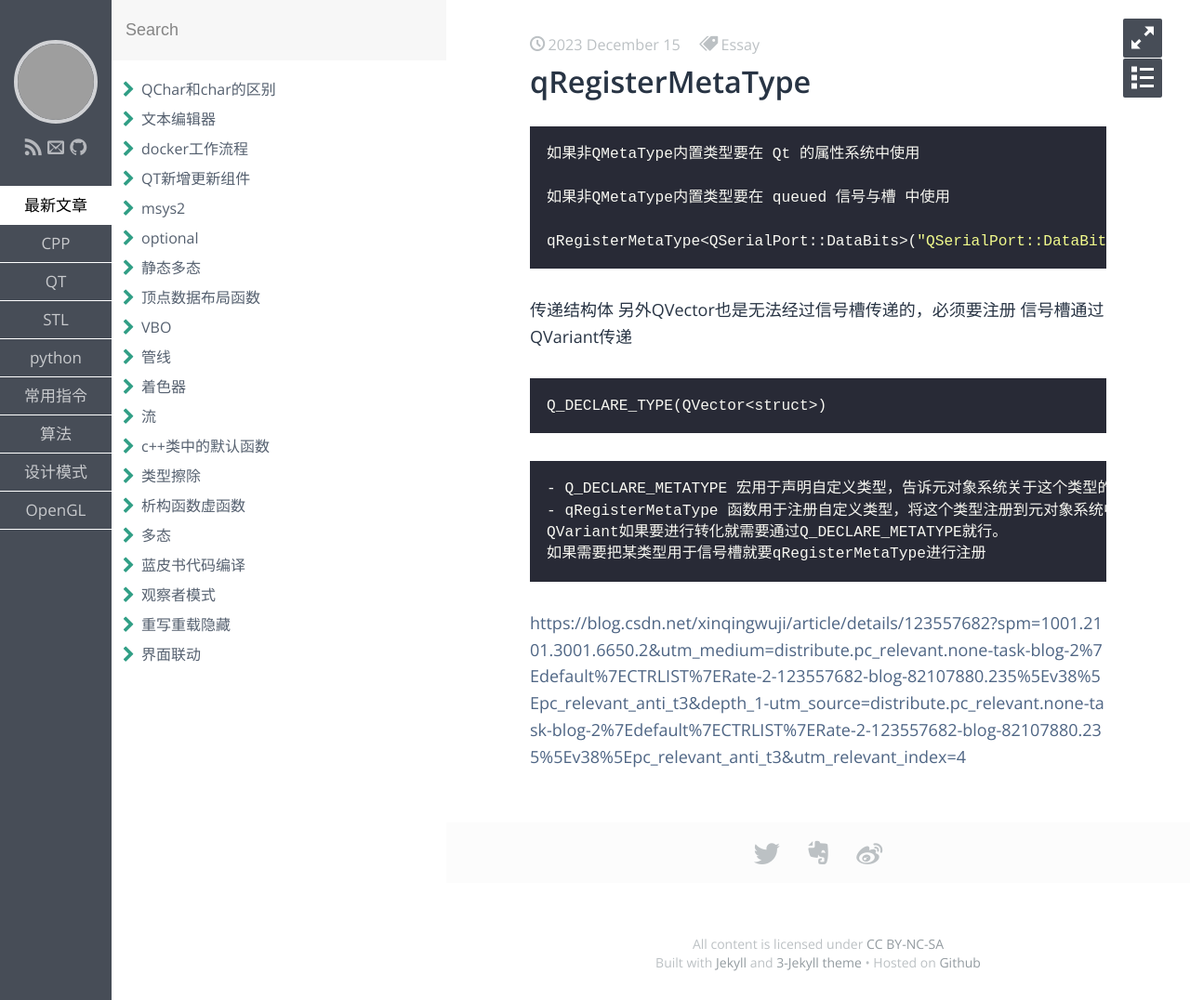
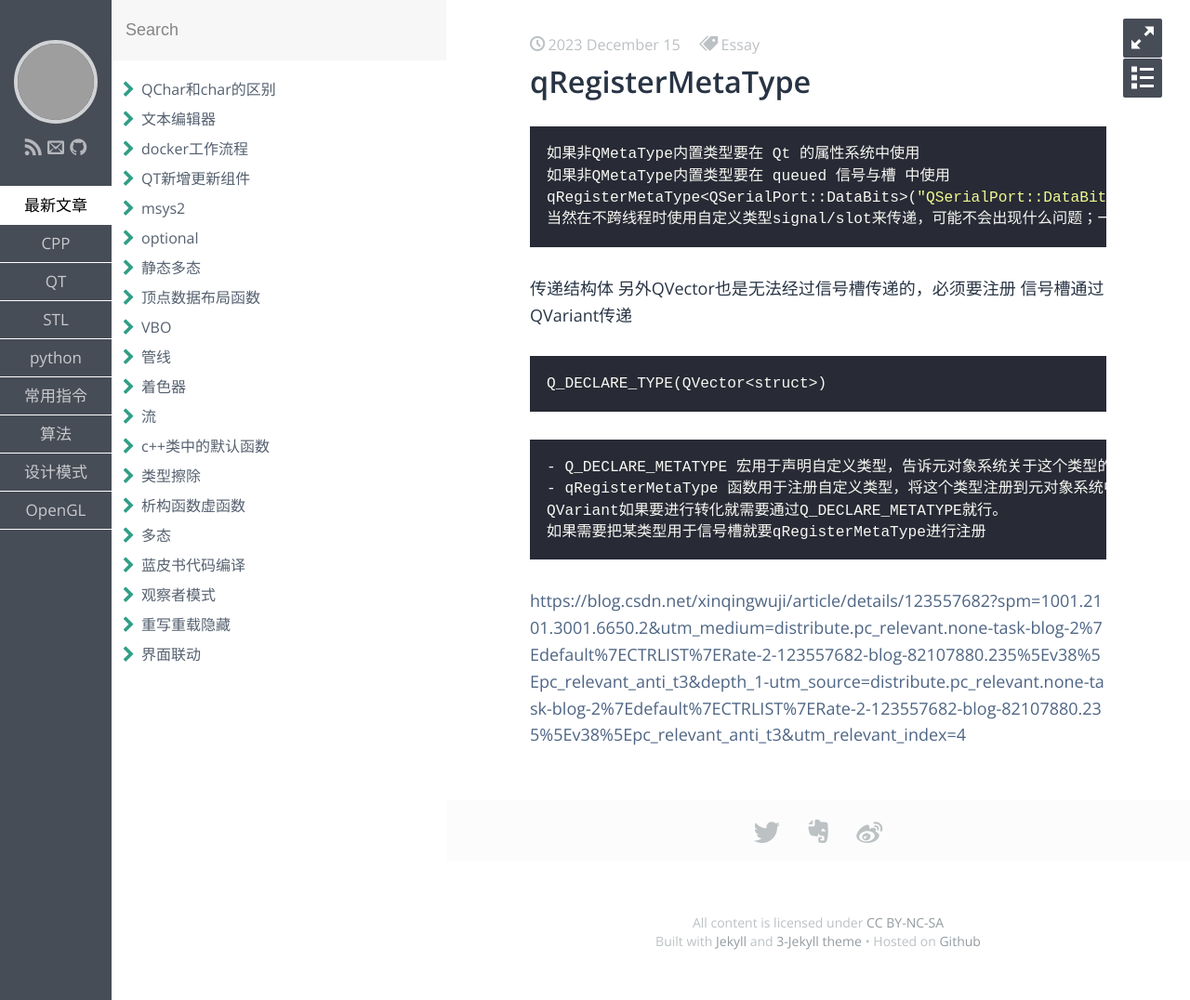
Before and after one commit to aliangaaa/aliangaaa.github.io, a Jekyll site: the page built from _posts/QT/2023-12-15-qRegisterMetaType.md, in a window 1280 px wide. Shown: the whole page at 93% size. Built offline with Jekyll 4.4.1, drawn with Linux system fonts in a browser that asks for light colours; some web fonts are replaced; grey boxes are pictures that could not be loaded.

Commit message:
Update 2023-12-15-qRegisterMetaType.md

````diff
--- a/_posts/QT/2023-12-15-qRegisterMetaType.md
+++ b/_posts/QT/2023-12-15-qRegisterMetaType.md
@@ -9,21 +9,24 @@ description:
 
 ```cpp
 如果非QMetaType内置类型要在 Qt 的属性系统中使用
+如果非QMetaType内置类型要在 queued 信号与槽 中使用
+qRegisterMetaType<QSerialPort::DataBits>("QSerialPort::DataBits");
+当然在不跨线程时使用自定义类型signal/slot来传递，可能不会出现什么问题；一旦涉及跨线程就很容易出错，回想下信号槽的作用就是用来对象与对象之间通信的，难免会跨线程，建议在使用自定义类型利用信号槽通信时，最好先通过qRegisterMetaType()将自定义类型进行注册，以免出错。
+```
 
-如果非QMetaType内置类型要在 queued 信号与槽 中使用
-
-qRegisterMetaType<QSerialPort::DataBits>("QSerialPort::DataBits");
-```
 传递结构体
 另外QVector也是无法经过信号槽传递的，必须要注册
 信号槽通过QVariant传递
+
 ```
 Q_DECLARE_TYPE(QVector<struct>)
 ```
+
 ```
 - Q_DECLARE_METATYPE 宏用于声明自定义类型，告诉元对象系统关于这个类型的一些信息，比如类型的名称、大小等。这样做的目的是为了让元对象系统能够识别和处理这个类型。通常情况下，你需要在类的定义中使用 Q_DECLARE_METATYPE，以便能够在信号槽机制中使用这个类型。
 - qRegisterMetaType 函数用于注册自定义类型，将这个类型注册到元对象系统中。这样做的目的是为了确保这个类型能够被正确地处理，比如能够正确地放入事件队列中，以便在信号槽连接中使用。通常情况下，你需要在使用这个类型的地方之前调用 qRegisterMetaType 来进行注册。
 QVariant如果要进行转化就需要通过Q_DECLARE_METATYPE就行。
 如果需要把某类型用于信号槽就要qRegisterMetaType进行注册
 ```
+
 <https://blog.csdn.net/xinqingwuji/article/details/123557682?spm=1001.2101.3001.6650.2&utm_medium=distribute.pc_relevant.none-task-blog-2%7Edefault%7ECTRLIST%7ERate-2-123557682-blog-82107880.235%5Ev38%5Epc_relevant_anti_t3&depth_1-utm_source=distribute.pc_relevant.none-task-blog-2%7Edefault%7ECTRLIST%7ERate-2-123557682-blog-82107880.235%5Ev38%5Epc_relevant_anti_t3&utm_relevant_index=4>
````
